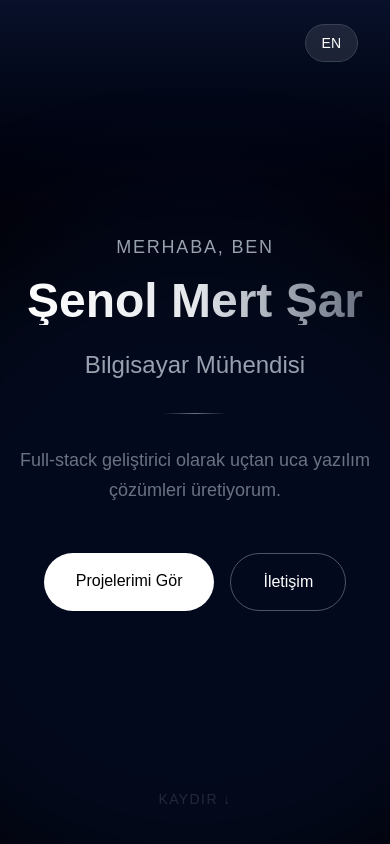
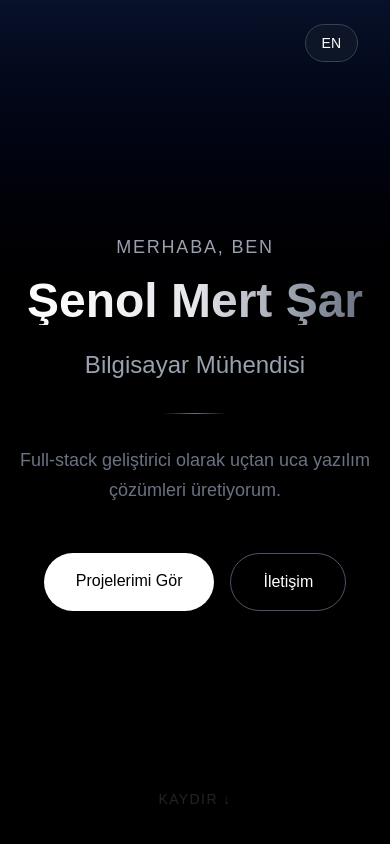
Before and after one commit to senolmert02/mert-portfolio-ui, a Next.js app: page / in a window 390 px wide. Shown: the top 844 px of the page. Built offline with nearby package versions, Linux system fonts and the light colour scheme.

Commit message:
Remove GPU-heavy blur effects on mobile

```diff
--- a/app/components/Hero.tsx
+++ b/app/components/Hero.tsx
@@ -31,7 +31,7 @@ export default function Hero() {
   return (
     <section ref={ref} className="h-screen flex flex-col items-center justify-center relative overflow-hidden">
       <div className="absolute inset-0 bg-gradient-to-b from-blue-900/30 via-black to-black" />
-      <div className="absolute top-1/4 left-1/2 -translate-x-1/2 w-[700px] h-[700px] bg-blue-800/15 rounded-full blur-3xl" />
+      <div className="absolute top-1/4 left-1/2 -translate-x-1/2 w-[700px] h-[700px] bg-blue-800/15 rounded-full blur-3xl hidden md:block" />
 
       <motion.div
         style={
--- a/app/components/LangToggle.tsx
+++ b/app/components/LangToggle.tsx
@@ -12,7 +12,7 @@ export default function LangToggle() {
       animate={{ opacity: 1, y: 0 }}
       transition={{ duration: 0.8, delay: 2 }}
       onClick={toggleLang}
-      className="fixed top-6 right-8 z-50 bg-white/10 backdrop-blur-sm border border-gray-700 px-4 py-2 rounded-full text-sm font-medium hover:bg-white/20 transition cursor-pointer"
+      className="fixed top-6 right-8 z-50 bg-gray-900/80 md:bg-white/10 md:backdrop-blur-sm border border-gray-700 px-4 py-2 rounded-full text-sm font-medium hover:bg-white/20 transition cursor-pointer"
     >
       {lang === "tr" ? "EN" : "TR"}
     </motion.button>
```
